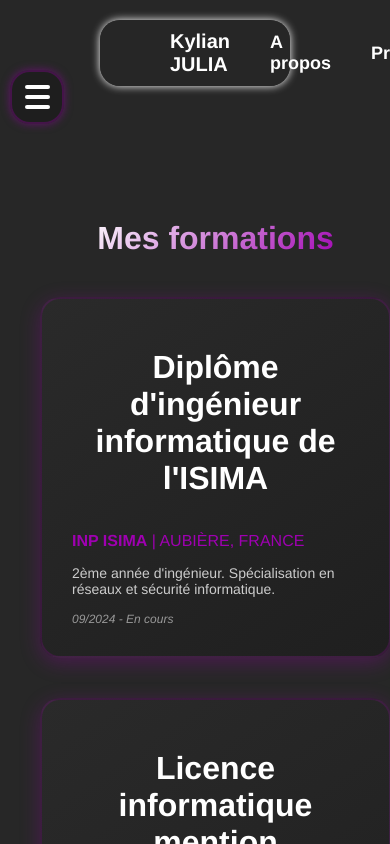
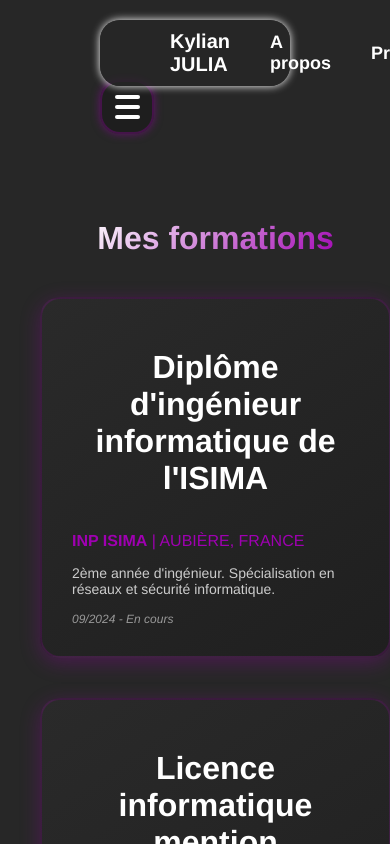
Before and after one commit to kylianjoff/kylianjulia, an Angular app in the folder kylianjulia/: page /about in a window 390 px wide. Shown: the top 844 px of the page. Built offline with nearby package versions, Linux system fonts and the light colour scheme; what ngx-markdown would draw is missing.

Commit message:
Position bouton menu about responsive

```diff
--- a/kylianjulia/src/app/about/about.css
+++ b/kylianjulia/src/app/about/about.css
@@ -713,18 +713,9 @@ section h2 {
     .c-experience {
         width: 70vw;
     }
-
-    .menu {
-        left: 20px;
-    }
 }
 
 @media (max-width: 768px) {
-    .menu {
-        top: 70px;
-        left: 10px;
-    }
-
     .content {
         margin: 0 20px;
         gap: 60px;
```
